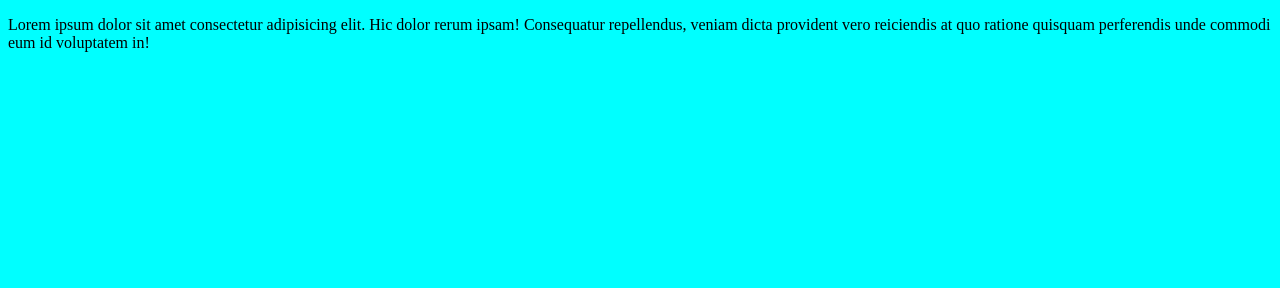
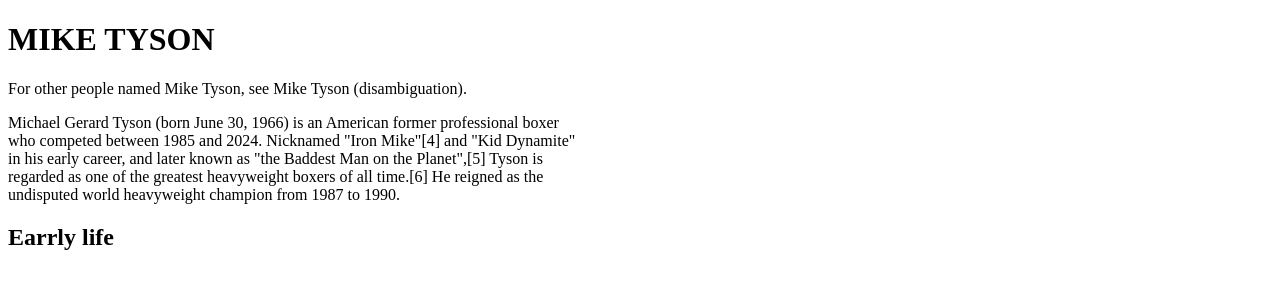
Before and after one commit to PavanRameshMalthi/wikipedia-clone, a plain HTML site: page index.html in a window 1280 px wide. Drawn offline with Linux system fonts and the light colour scheme.

Commit message:
update index.html with content about MIKE TYSON and added with a h1, h2 tag and paragraph tag

```diff
--- a/index.html
+++ b/index.html
@@ -5,7 +5,12 @@
     <meta name="viewport" content="width=device-width, initial-scale=1.0">
     <title>Wikipedia Clone</title>
 </head>
-<body bgcolor="cyan">
-    <p>Lorem ipsum dolor sit amet consectetur adipisicing elit. Hic dolor rerum ipsam! Consequatur repellendus, veniam dicta provident vero reiciendis at quo ratione quisquam perferendis unde commodi eum id voluptatem in!</p>
-</body>
+<body>
+    <h1>MIKE TYSON</h1>
+    <p>For other people named Mike Tyson, see Mike Tyson (disambiguation).</p>
+    <p>Michael Gerard Tyson (born June 30, 1966) is an American former professional boxer<br> who competed between 1985 and 2024. Nicknamed "Iron Mike"[4] and "Kid Dynamite"<br> in his early career, and later known as "the Baddest Man on the Planet",[5] Tyson is<br> regarded as one of the greatest heavyweight boxers of all time.[6] He reigned as the<br> undisputed world heavyweight champion from 1987 to 1990.
+    <h2><b>Earrly life</b></h2>
+
+
+    </body>
 </html>
```
